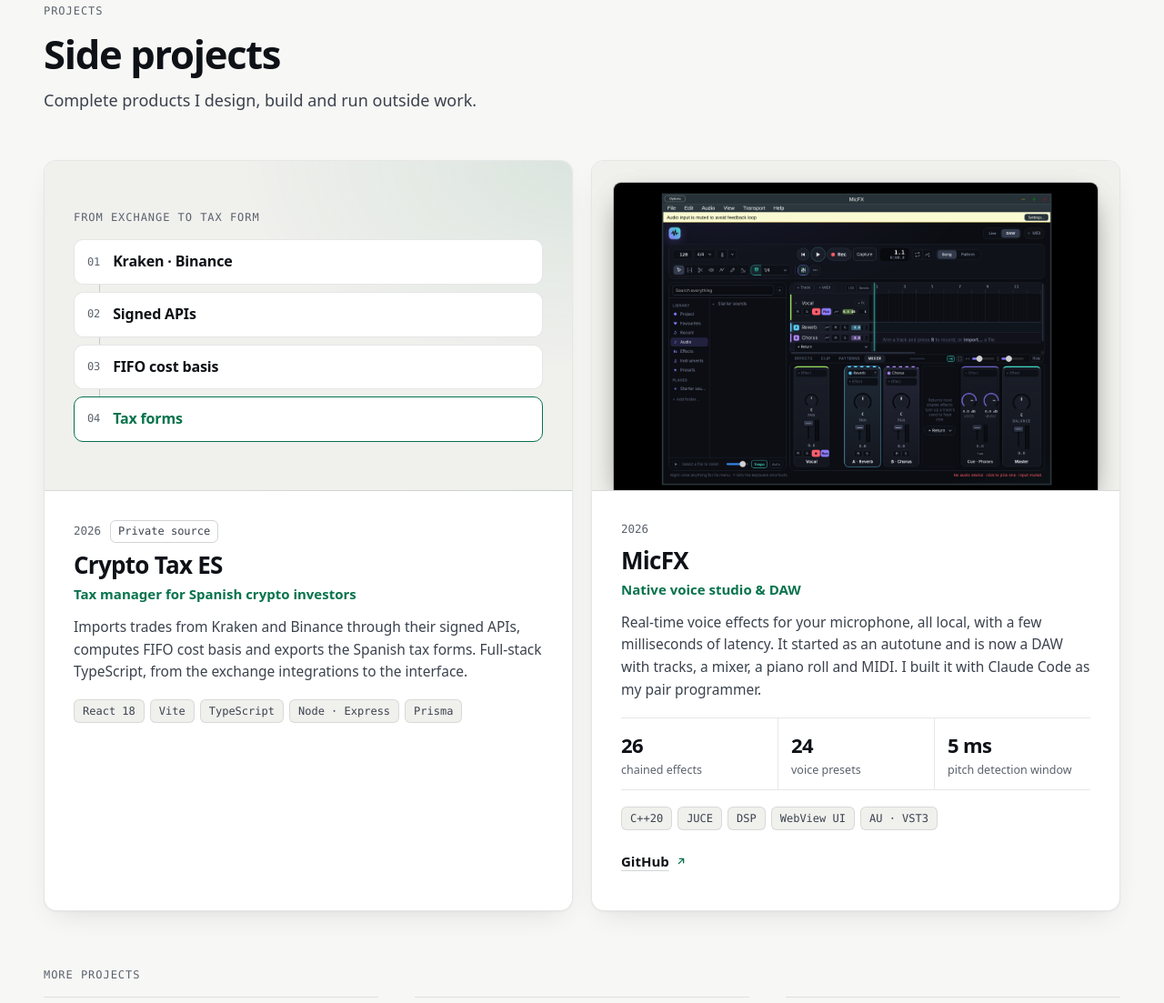
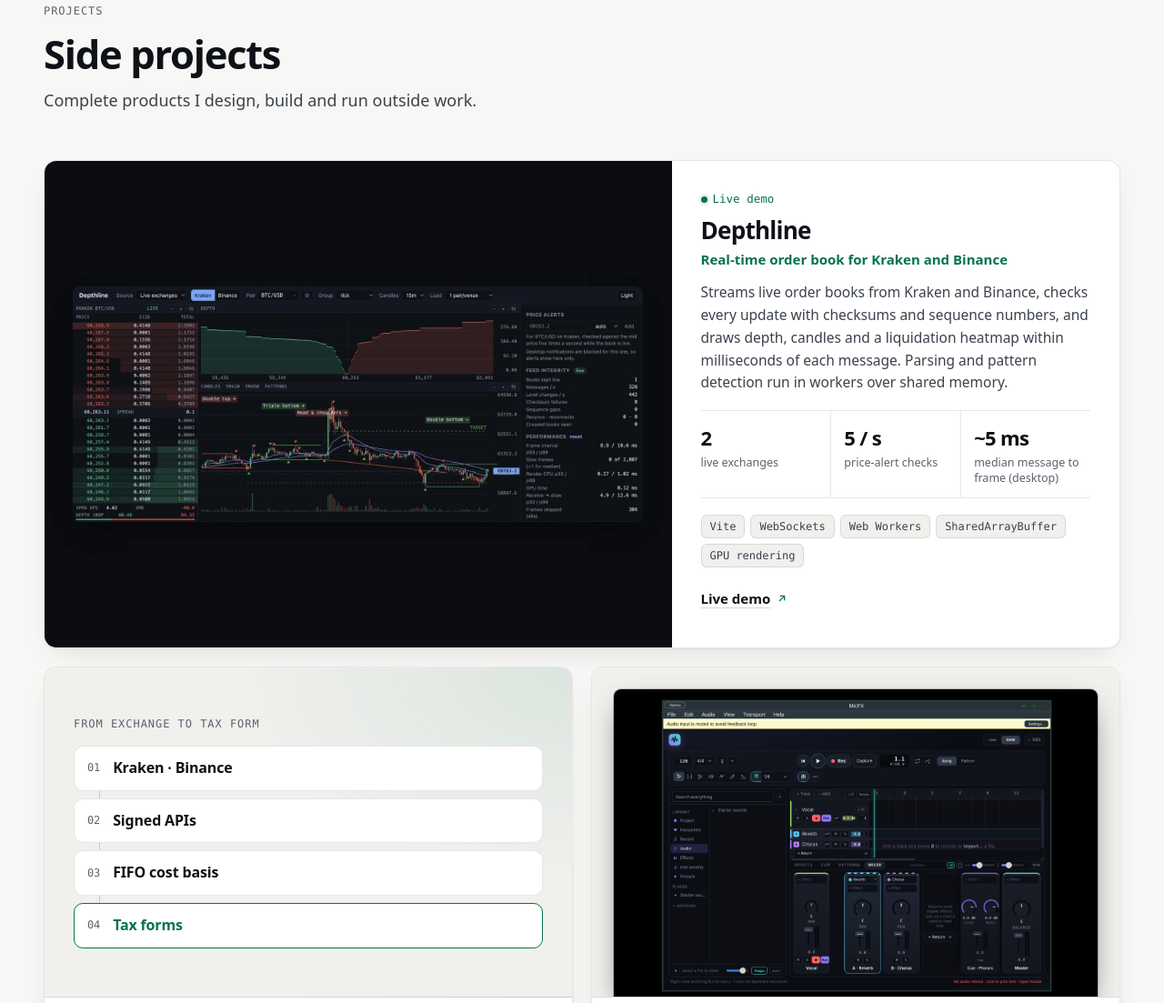
Before and after one commit to angelcandas/portfolio, an Astro site: page / in a window 1280 px wide. Shown: the part 3037-4140 px from the top of the page at 91% size. Built offline with nearby package versions, Linux system fonts and the light colour scheme; Astro itself is replaced by a stand-in of ours; a web font is replaced by a local one.

Commit message:
Feature Depthline and link the Crypto Tax ES app
Depthline (orderbook.aiwilltrade.com), a live Kraken/Binance order book,
leads Projects as a full-width card with a screenshot from the live demo.
Crypto Tax ES links to crypto-tax.aiwilltrade.com.

Co-Authored-By: Claude Opus 5.5 <noreply@anthropic.com>
Claude-Session: https://claude.ai/code/session_012tMnU5CJUaPUv2vkfXx9Bj

```diff
--- a/src/components/Work.astro
+++ b/src/components/Work.astro
@@ -2,6 +2,7 @@
 import { Picture } from 'astro:assets';
 import { copy, projectMeta, smallProjects, signInRequired, type Lang } from '../i18n/content';
 import micfxMixer from '../assets/projects/micfx-mixer.png';
+import depthlineShot from '../assets/projects/depthline.png';
 
 interface Props { lang: Lang }
 const { lang } = Astro.props;
@@ -9,6 +10,7 @@ const t = copy[lang];
 const isEs = lang === 'es';
 const ct = t.projects.cryptotax;
 const mf = t.projects.micfx;
+const dl = t.projects.depthline;
 const arrow = '<svg viewBox="0 0 16 16" aria-hidden="true"><path d="M5 11l6-6M6 5h5v5" fill="none" stroke="currentColor" stroke-width="1.6" stroke-linecap="round" stroke-linejoin="round"/></svg>';
 ---
 <section id="work" class="section work" aria-labelledby="work-title">
@@ -20,6 +22,28 @@ const arrow = '<svg viewBox="0 0 16 16" aria-hidden="true"><path d="M5 11l6-6M6
     </div>
 
     <div class="feats">
+      <!-- Depthline: live order book, the most relevant piece for trading and exchange teams -->
+      <article class="feat feat--wide card" aria-labelledby="p-depthline" data-reveal>
+        <figure class="feat__media feat__media--shot feat__media--dark">
+          <Picture src={depthlineShot} formats={['avif', 'webp']} widths={[800]} sizes="(max-width: 960px) 100vw, 720px" alt={isEs ? 'Depthline con el libro de órdenes BTC/USD de Kraken en directo: niveles de compra y venta, gráfico de profundidad, velas con patrones detectados y métricas de integridad y rendimiento del feed.' : 'Depthline showing the live Kraken BTC/USD order book: bid and ask levels, a depth chart, candles with detected patterns, and feed integrity and performance metrics.'} />
+        </figure>
+        <div class="feat__body">
+          <p class="feat__meta"><span class="live"><i aria-hidden="true"></i>{t.work.live}</span></p>
+          <h3 id="p-depthline" class="feat__name">{dl.name}</h3>
+          <p class="feat__tag">{dl.tag}</p>
+          <p class="feat__summary">{dl.summary}</p>
+          <dl class="stats">
+            {dl.stats.map((s) => <div><dt>{s.label}</dt><dd>{s.value}</dd></div>)}
+          </dl>
+          <ul role="list" class="chips">{projectMeta.depthline.stack.map((s) => <li>{s}</li>)}</ul>
+          <div class="links">
+            {projectMeta.depthline.links.map((l) => (
+              <a class="link" href={l.href} target="_blank" rel="noopener">{t.work.live}<span class="sr-only"> · {dl.name}</span><Fragment set:html={arrow} /></a>
+            ))}
+          </div>
+        </div>
+      </article>
+
       <!-- Crypto Tax ES: the fintech project. Private source, so it is shown as its data flow. -->
       <article class="feat card" aria-labelledby="p-cryptotax" data-reveal>
         <div class="feat__media feat__media--flow">
@@ -34,6 +58,11 @@ const arrow = '<svg viewBox="0 0 16 16" aria-hidden="true"><path d="M5 11l6-6M6
           <p class="feat__tag">{ct.tag}</p>
           <p class="feat__summary">{ct.summary}</p>
           <ul role="list" class="chips">{projectMeta.cryptotax.stack.map((s) => <li>{s}</li>)}</ul>
+          <div class="links">
+            {projectMeta.cryptotax.links.map((l) => (
+              <a class="link" href={l.href} target="_blank" rel="noopener">{l.label}<span class="sr-only"> · {ct.name}</span><Fragment set:html={arrow} /></a>
+            ))}
+          </div>
         </div>
       </article>
 
@@ -89,6 +118,13 @@ const arrow = '<svg viewBox="0 0 16 16" aria-hidden="true"><path d="M5 11l6-6M6
 <style>
   .feats { display: grid; grid-template-columns: repeat(2, minmax(0, 1fr)); gap: 20px; }
   .feat { overflow: hidden; display: flex; flex-direction: column; }
+  .feat--wide { grid-column: 1 / -1; display: grid; grid-template-columns: minmax(0, 7fr) minmax(0, 5fr); }
+  .feat--wide .feat__media { aspect-ratio: auto; border-bottom: 0; border-right: 1px solid var(--line); }
+  .feat .feat__media--dark { background: #0b0d10; }
+  .feat--wide .feat__media--shot { place-items: center; padding: clamp(16px, 2.4vw, 32px); }
+  .feat--wide .feat__media--shot :global(img) { border-radius: 8px; }
+  .live { display: inline-flex; align-items: center; gap: 6px; color: var(--accent); }
+  .live i { width: 7px; height: 7px; border-radius: 50%; background: currentColor; box-shadow: 0 0 0 3px var(--accent-soft); }
   .feat__media { border-bottom: 1px solid var(--line); background: var(--surface-2); aspect-ratio: 16 / 10; }
   .feat__media--shot { overflow: hidden; display: grid; place-items: end center; padding: 24px 24px 0; }
   .feat__media--shot :global(picture), .feat__media--shot :global(img) { width: 100%; border-radius: 8px 8px 0 0; box-shadow: 0 0 0 1px var(--line), 0 12px 32px -12px rgb(0 0 0 / 0.35); }
@@ -124,6 +160,8 @@ const arrow = '<svg viewBox="0 0 16 16" aria-hidden="true"><path d="M5 11l6-6M6
 
   @media (max-width: 960px) {
     .feats { grid-template-columns: 1fr; }
+    .feat--wide { grid-template-columns: 1fr; }
+    .feat--wide .feat__media { border-right: 0; border-bottom: 1px solid var(--line); }
   }
   @media (max-width: 560px) {
     .feat__media { aspect-ratio: auto; }
--- a/src/i18n/content.ts
+++ b/src/i18n/content.ts
@@ -19,17 +19,22 @@ export const site = {
   timezone: 'Europe/Madrid',
 };
 
-export type ProjectId = 'cryptotax' | 'micfx' | 'aiwilltrade' | 'quecomo' | 'carlog' | 'homelog' | 'llanes';
+export type ProjectId = 'depthline' | 'cryptotax' | 'micfx' | 'aiwilltrade' | 'quecomo' | 'carlog' | 'homelog' | 'llanes';
 export type SmallProjectId = 'aiwilltrade' | 'quecomo' | 'carlog' | 'homelog' | 'llanes';
 
 export interface Link { label: string; href: string }
 export interface Stat { value: string; label: string }
 
 const shared = {
+  depthline: {
+    year: '',
+    stack: ['Vite', 'WebSockets', 'Web Workers', 'SharedArrayBuffer', 'GPU rendering'],
+    links: [{ label: 'Demo', href: 'https://orderbook.aiwilltrade.com' }],
+  },
   cryptotax: {
     year: '2026',
     stack: ['React 18', 'Vite', 'TypeScript', 'Node · Express', 'Prisma'],
-    links: [] as Link[],
+    links: [{ label: 'App', href: 'https://crypto-tax.aiwilltrade.com' }],
   },
   micfx: {
     year: '2026',
@@ -180,9 +185,21 @@ const es = {
     more: 'Más proyectos',
     visit: 'Abrir',
     private: 'Código privado',
+    live: 'Demo en vivo',
     signin: 'App (requiere iniciar sesión)',
   },
   projects: {
+    depthline: {
+      name: 'Depthline',
+      tag: 'Libro de órdenes en tiempo real para Kraken y Binance',
+      summary:
+        'Recibe en directo los libros de órdenes de Kraken y Binance, valida cada actualización con checksums y control de secuencia, y dibuja profundidad, velas y un mapa de liquidaciones en pocos milisegundos desde que llega el mensaje. El parseo y la detección de patrones corren en workers sobre memoria compartida.',
+      stats: [
+        { value: '2', label: 'exchanges en directo' },
+        { value: '5 / s', label: 'comprobaciones de alertas de precio' },
+        { value: '~5 ms', label: 'mediana del mensaje al frame (escritorio)' },
+      ] as Stat[],
+    },
     cryptotax: {
       name: 'Crypto Tax ES',
       tag: 'Gestor fiscal para inversores en cripto en España',
@@ -367,9 +384,21 @@ const en: Copy = {
     more: 'More projects',
     visit: 'Open',
     private: 'Private source',
+    live: 'Live demo',
     signin: 'App (sign-in required)',
   },
   projects: {
+    depthline: {
+      name: 'Depthline',
+      tag: 'Real-time order book for Kraken and Binance',
+      summary:
+        'Streams live order books from Kraken and Binance, checks every update with checksums and sequence numbers, and draws depth, candles and a liquidation heatmap within milliseconds of each message. Parsing and pattern detection run in workers over shared memory.',
+      stats: [
+        { value: '2', label: 'live exchanges' },
+        { value: '5 / s', label: 'price-alert checks' },
+        { value: '~5 ms', label: 'median message to frame (desktop)' },
+      ] as Stat[],
+    },
     cryptotax: {
       name: 'Crypto Tax ES',
       tag: 'Tax manager for Spanish crypto investors',
```
Also changed, not shown: src/assets/projects/depthline.png (added).
